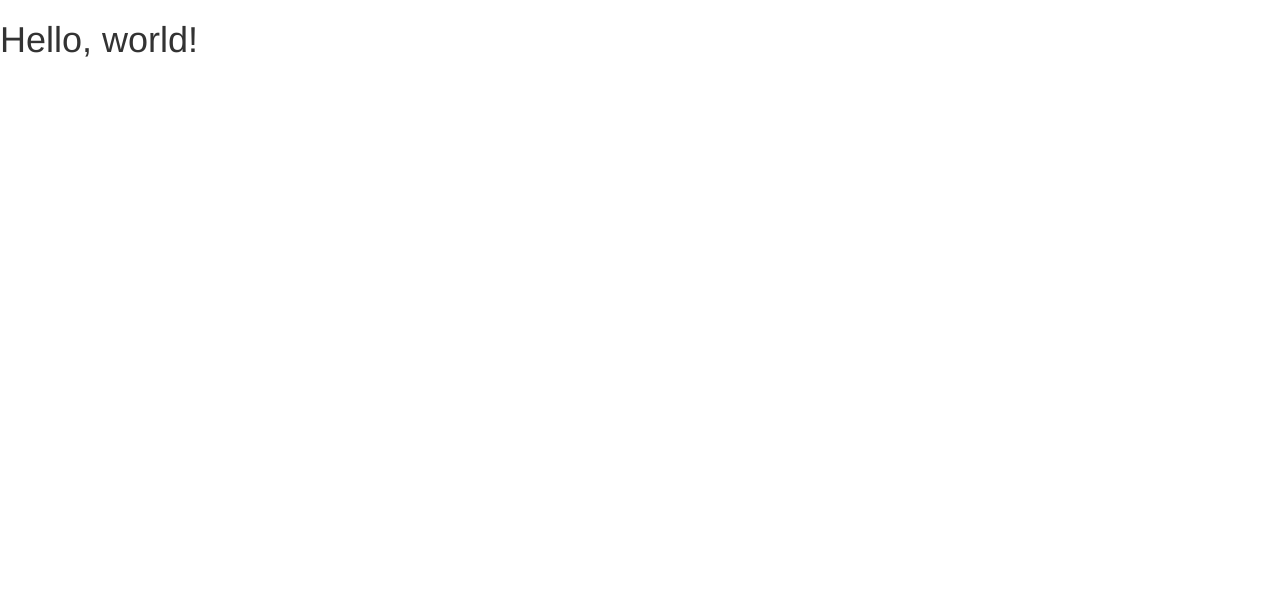
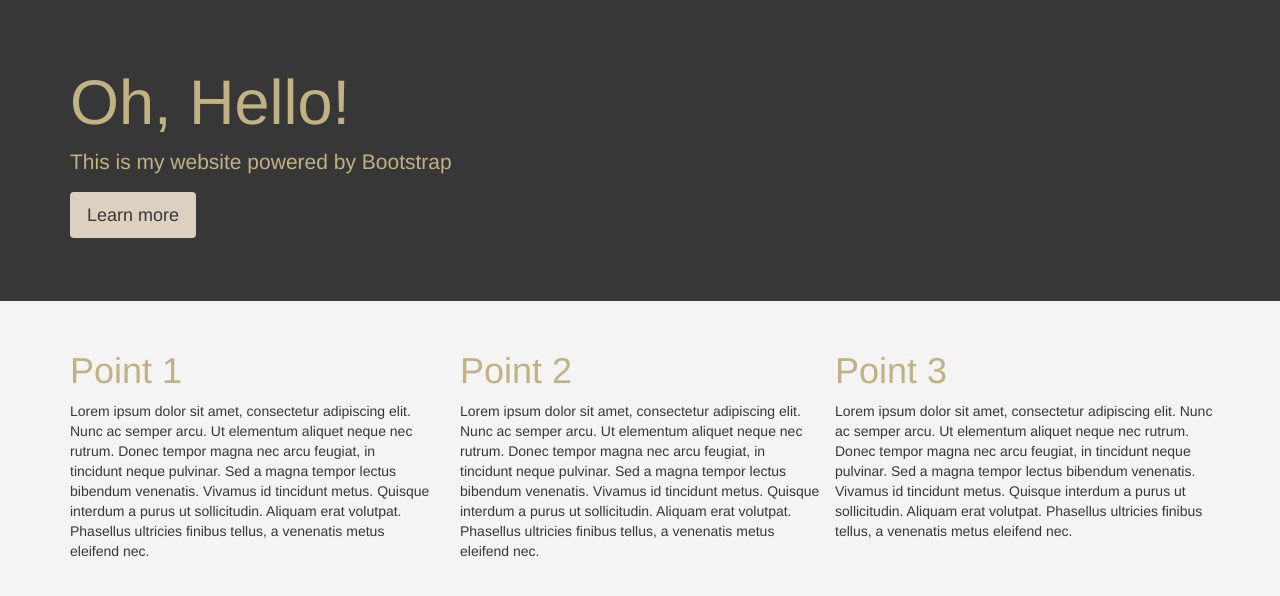
Before and after one commit to ADuncs13/skillcrush-bootstrap, a plain HTML site: page index.html in a window 1280 px wide. Drawn offline with nearby package versions, Linux system fonts and the light colour scheme.

Commit message:
added bootstrap components and custom css file

```diff
--- /dev/null
+++ b/css/custom.css
@@ -0,0 +1,30 @@
+body, html {
+	background-color: #f4f4f4;
+}
+
+h1 {
+	color: #c0b283;
+}
+
+p {
+	color: #373737;
+}
+
+.jumbotron {
+	background-color: #373737;
+}
+
+.jumbotron h1, .jumbotron p {
+	color: #c0b283;
+}
+
+.btn-custom {
+	color: #373737;
+	background-color: #DcD0C0;
+	border-radius: 4px;
+}
+
+.btn-custom:hover {
+	background-color: #c0b283;
+	color: #373737;
+}
--- a/index.html
+++ b/index.html
@@ -9,6 +9,7 @@
 
     <!-- Bootstrap -->
     <link href="css/bootstrap.min.css" rel="stylesheet">
+    <link href="css/custom.css" rel="stylesheet">
 
     <!-- HTML5 shim and Respond.js for IE8 support of HTML5 elements and media queries -->
     <!-- WARNING: Respond.js doesn't work if you view the page via file:// -->
@@ -18,7 +19,31 @@
     <![endif]-->
   </head>
   <body>
-    <h1>Hello, world!</h1>
+    <div class="jumbotron">
+      <div class="container">
+        <h1>Oh, Hello!</h1>
+        <p>This is my website powered by Bootstrap</p>
+        <p><a class="btn btn-custom btn-lg" href="#" role="button">Learn more</a></p>
+      </div>
+    </div>
+
+    <div class="container">
+      <div class="row">
+        <div class="col-md-4">
+          <h1>Point 1</h1>
+          <p>Lorem ipsum dolor sit amet, consectetur adipiscing elit. Nunc ac semper arcu. Ut elementum aliquet neque nec rutrum. Donec tempor magna nec arcu feugiat, in tincidunt neque pulvinar. Sed a magna tempor lectus bibendum venenatis. Vivamus id tincidunt metus. Quisque interdum a purus ut sollicitudin. Aliquam erat volutpat. Phasellus ultricies finibus tellus, a venenatis metus eleifend nec.</p>
+        </div>
+        <div class="col-md-4">
+          <h1>Point 2</h1>
+          <p>Lorem ipsum dolor sit amet, consectetur adipiscing elit. Nunc ac semper arcu. Ut elementum aliquet neque nec rutrum. Donec tempor magna nec arcu feugiat, in tincidunt neque pulvinar. Sed a magna tempor lectus bibendum venenatis. Vivamus id tincidunt metus. Quisque interdum a purus ut sollicitudin. Aliquam erat volutpat. Phasellus ultricies finibus tellus, a venenatis metus eleifend nec.</p>
+        </div>
+        <div class="col-md-4"></div>
+          <h1>Point 3</h1>
+          <p>Lorem ipsum dolor sit amet, consectetur adipiscing elit. Nunc ac semper arcu. Ut elementum aliquet neque nec rutrum. Donec tempor magna nec arcu feugiat, in tincidunt neque pulvinar. Sed a magna tempor lectus bibendum venenatis. Vivamus id tincidunt metus. Quisque interdum a purus ut sollicitudin. Aliquam erat volutpat. Phasellus ultricies finibus tellus, a venenatis metus eleifend nec.</p>
+      </div>
+    </div>
+
+
 
     <!-- jQuery (necessary for Bootstrap's JavaScript plugins) -->
     <script src="https://ajax.googleapis.com/ajax/libs/jquery/1.12.4/jquery.min.js"></script>
```
